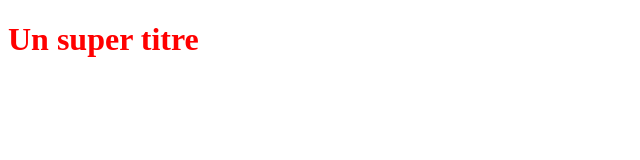
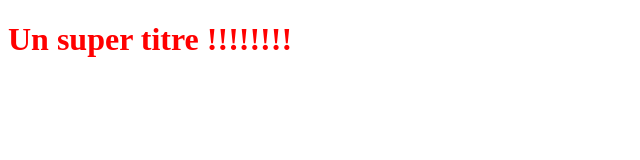
Before and after one commit to TristanMCMXCVIII/OpenclassroomsProject, a plain HTML site: page index.html in a window 1280 px wide. Shown: the whole page, without its empty margins (0-640 px from the left). Drawn offline with Linux system fonts and the light colour scheme.

Commit message:
Modification du titre h1

```diff
--- a/index.html
+++ b/index.html
@@ -5,6 +5,6 @@
     <link rel="stylesheet" type="text/css" href="styles.css">
 </head>
 <body>
-    <h1>Un super titre</h1>
+    <h1>Un super titre !!!!!!!!</h1>
 </body>
 </html>
```
